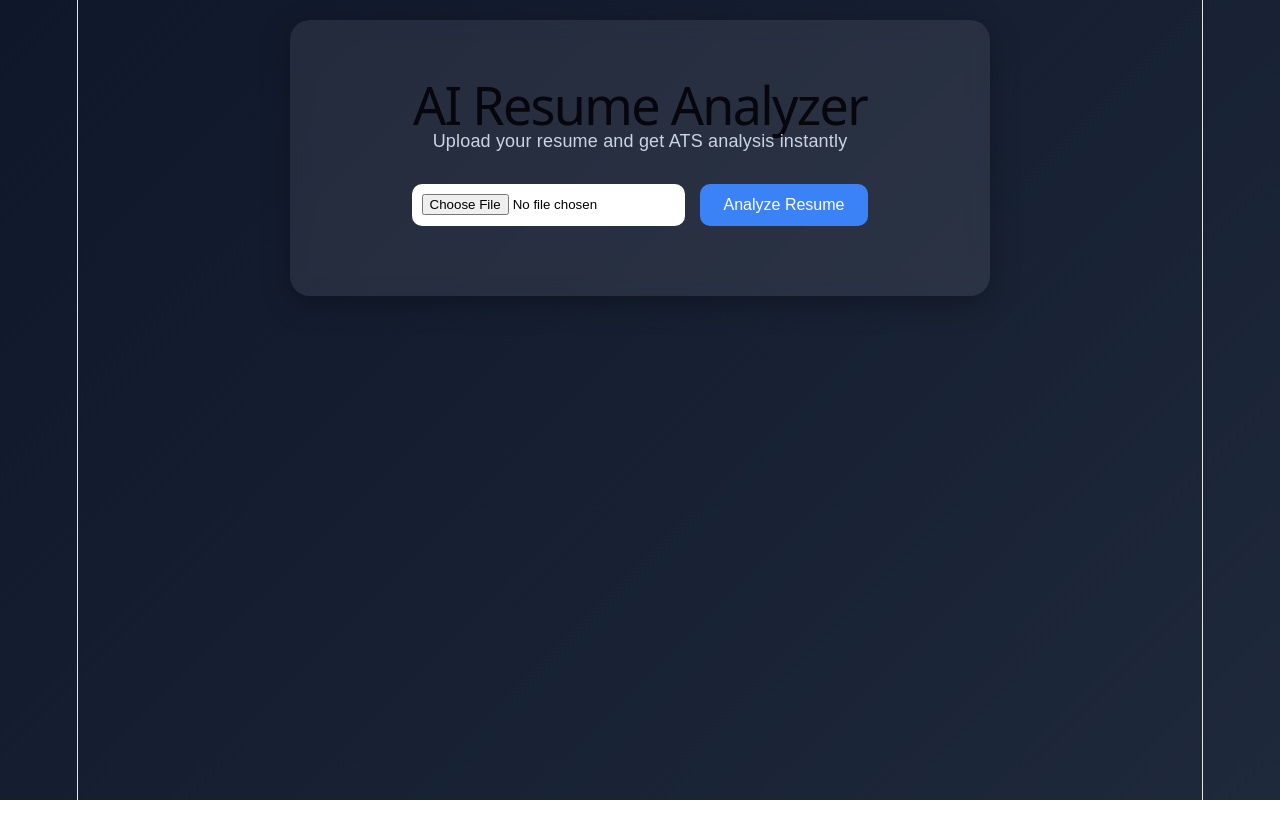
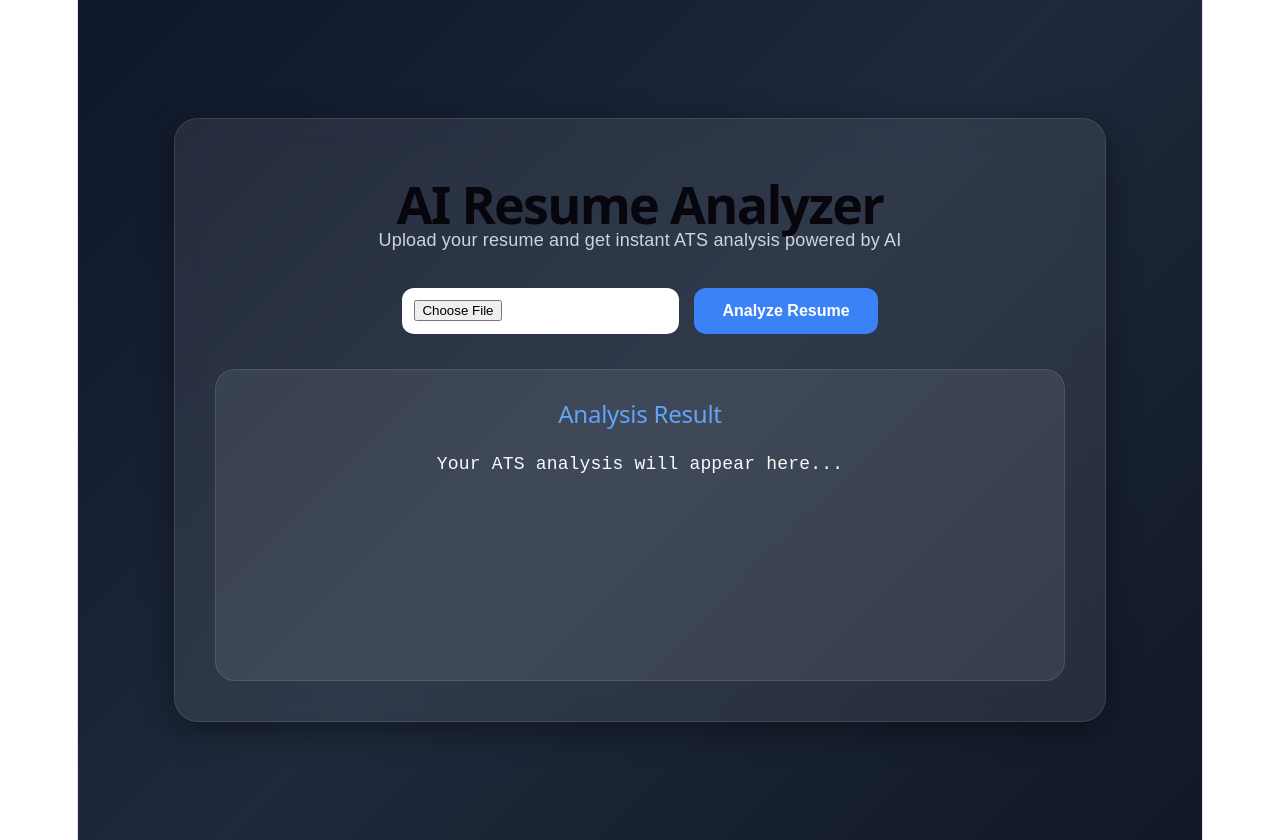
Before and after one commit to Foretiner/ai-resume-analyzer, a React (Vite) app in the folder frontend/: page / in a window 1280 px wide. Before the commit the page ends 800 px from the top, so only its background shows below. Built offline with nearby package versions, Linux system fonts and the light colour scheme.

Commit message:
changed ui

```diff
--- a/frontend/src/App.jsx
+++ b/frontend/src/App.jsx
@@ -1,9 +1,9 @@
 import { useState } from "react";
-import "./App.css";
 
-export default function App() {
+function App() {
   const [file, setFile] = useState(null);
   const [result, setResult] = useState("");
+  const [loading, setLoading] = useState(false);
 
   const analyzeResume = async () => {
     if (!file) {
@@ -15,6 +15,8 @@ export default function App() {
     formData.append("file", file);
 
     try {
+      setLoading(true);
+
       const response = await fetch(
         "https://ai-resume-analyzer-66fg.onrender.com/api/resume/upload",
         {
@@ -32,36 +34,129 @@ export default function App() {
       setResult(data);
     } catch (error) {
       setResult(error.message);
+    } finally {
+      setLoading(false);
     }
   };
 
   return (
-    <div className="container">
-      <div className="card">
-        <h1>AI Resume Analyzer</h1>
+    <div
+      style={{
+        minHeight: "100vh",
+        background:
+          "linear-gradient(135deg, #0f172a, #1e293b, #111827)",
+        display: "flex",
+        justifyContent: "center",
+        alignItems: "center",
+        padding: "20px",
+        fontFamily: "Arial",
+      }}
+    >
+      <div
+        style={{
+          width: "100%",
+          maxWidth: "850px",
+          background: "rgba(255,255,255,0.08)",
+          backdropFilter: "blur(14px)",
+          borderRadius: "24px",
+          padding: "40px",
+          boxShadow: "0 8px 32px rgba(0,0,0,0.4)",
+          border: "1px solid rgba(255,255,255,0.1)",
+          color: "white",
+        }}
+      >
+        <h1
+          style={{
+            textAlign: "center",
+            fontSize: "52px",
+            marginBottom: "10px",
+            fontWeight: "bold",
+          }}
+        >
+          AI Resume Analyzer
+        </h1>
 
-        <p className="subtitle">
-          Upload your resume and get ATS analysis instantly
+        <p
+          style={{
+            textAlign: "center",
+            color: "#cbd5e1",
+            marginBottom: "35px",
+            fontSize: "18px",
+          }}
+        >
+          Upload your resume and get instant ATS analysis powered by AI
         </p>
 
-        <div className="upload-section">
+        <div
+          style={{
+            display: "flex",
+            gap: "15px",
+            justifyContent: "center",
+            marginBottom: "35px",
+            flexWrap: "wrap",
+          }}
+        >
           <input
             type="file"
             onChange={(e) => setFile(e.target.files[0])}
+            style={{
+              padding: "12px",
+              borderRadius: "12px",
+              background: "#fff",
+              border: "none",
+            }}
           />
 
-          <button onClick={analyzeResume}>
-            Analyze Resume
+          <button
+            onClick={analyzeResume}
+            style={{
+              padding: "14px 28px",
+              borderRadius: "12px",
+              border: "none",
+              background: "#3b82f6",
+              color: "white",
+              fontSize: "16px",
+              cursor: "pointer",
+              fontWeight: "bold",
+              transition: "0.3s",
+            }}
+          >
+            {loading ? "Analyzing..." : "Analyze Resume"}
           </button>
         </div>
 
-        {result && (
-          <div className="result-box">
-            <h2>Analysis Result</h2>
-            <p>{result}</p>
-          </div>
-        )}
+        <div
+          style={{
+            background: "rgba(255,255,255,0.08)",
+            padding: "30px",
+            borderRadius: "20px",
+            minHeight: "250px",
+            border: "1px solid rgba(255,255,255,0.1)",
+          }}
+        >
+          <h2
+            style={{
+              marginBottom: "20px",
+              color: "#60a5fa",
+            }}
+          >
+            Analysis Result
+          </h2>
+
+          <pre
+            style={{
+              whiteSpace: "pre-wrap",
+              color: "#f8fafc",
+              fontSize: "18px",
+              lineHeight: "1.8",
+            }}
+          >
+            {result || "Your ATS analysis will appear here..."}
+          </pre>
+        </div>
       </div>
     </div>
   );
 }
+
+export default App;
```
